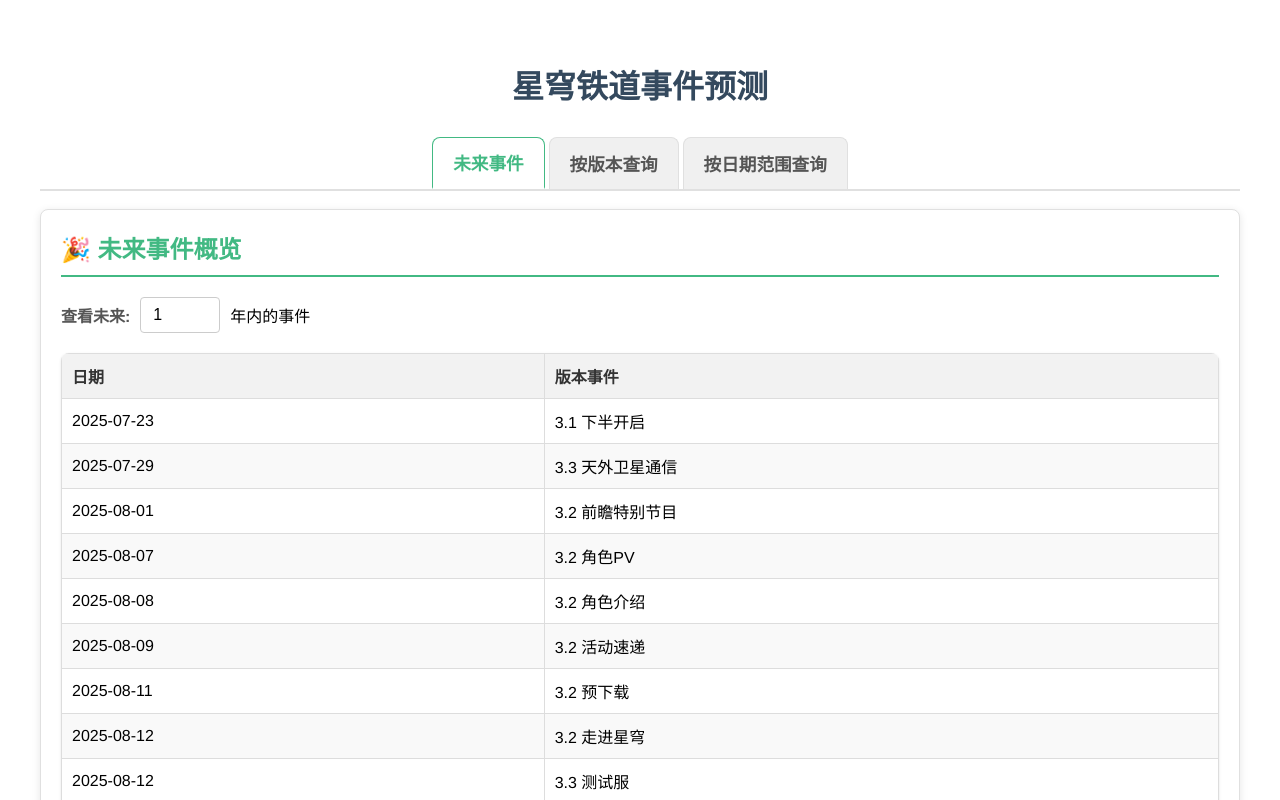
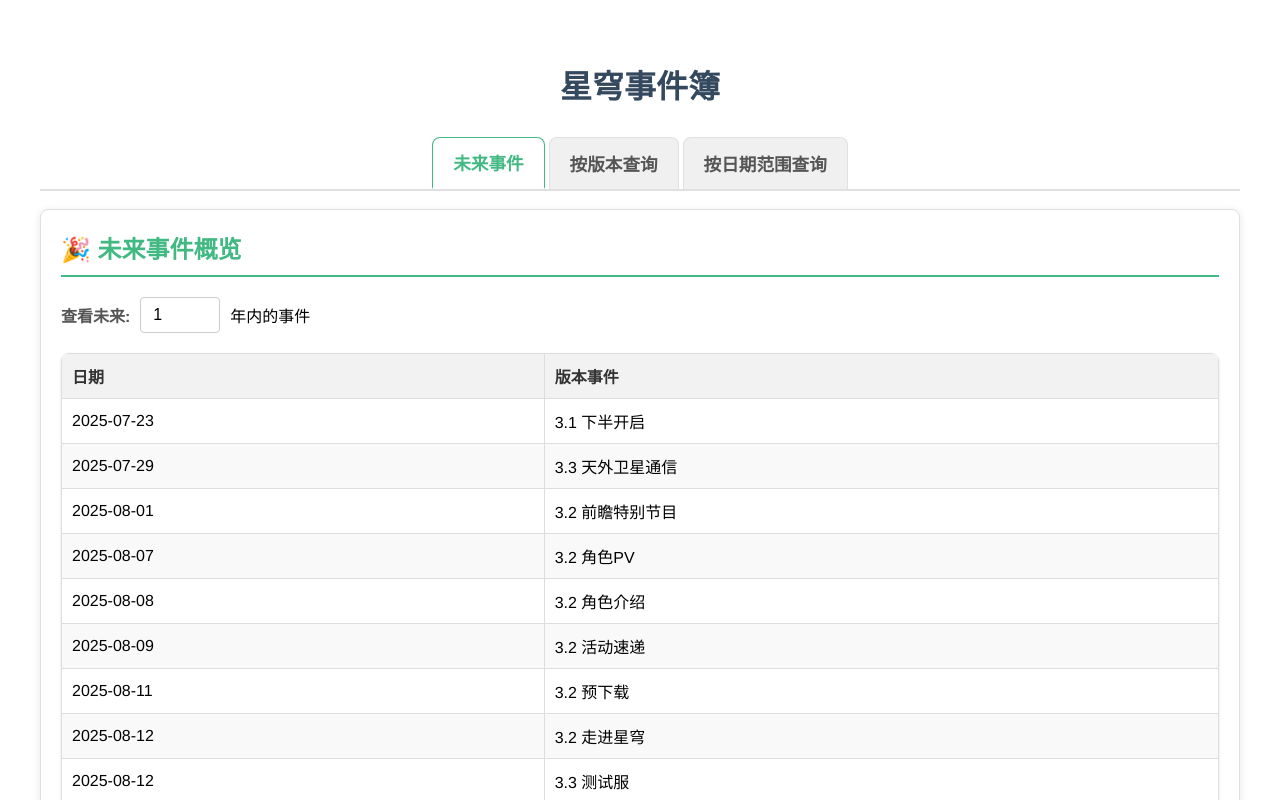
Before and after one commit to moyanj/star-chrono, a Vue app: page / in a window 1280 px wide. Shown: the top 800 px of the page. Built offline with nearby package versions, Linux system fonts and the light colour scheme.

Commit message:
refactor: 更新项目名称及标题

```diff
--- a/package.json
+++ b/package.json
@@ -1,5 +1,5 @@
 {
-  "name": "railroad-schedule",
+  "name": "star-chrono",
   "version": "0.0.0",
   "private": true,
   "type": "module",
--- a/src/App.vue
+++ b/src/App.vue
@@ -63,7 +63,7 @@ function setTab(tabName: string) {
 </script>
 
 <template>
-  <h1>星穹铁道事件预测</h1>
+  <h1>星穹事件簿</h1>
 
   <div class="tabs">
     <button :class="{ 'tab-button': true, 'active': activeTab === 'future' }" @click="setTab('future')">
```
